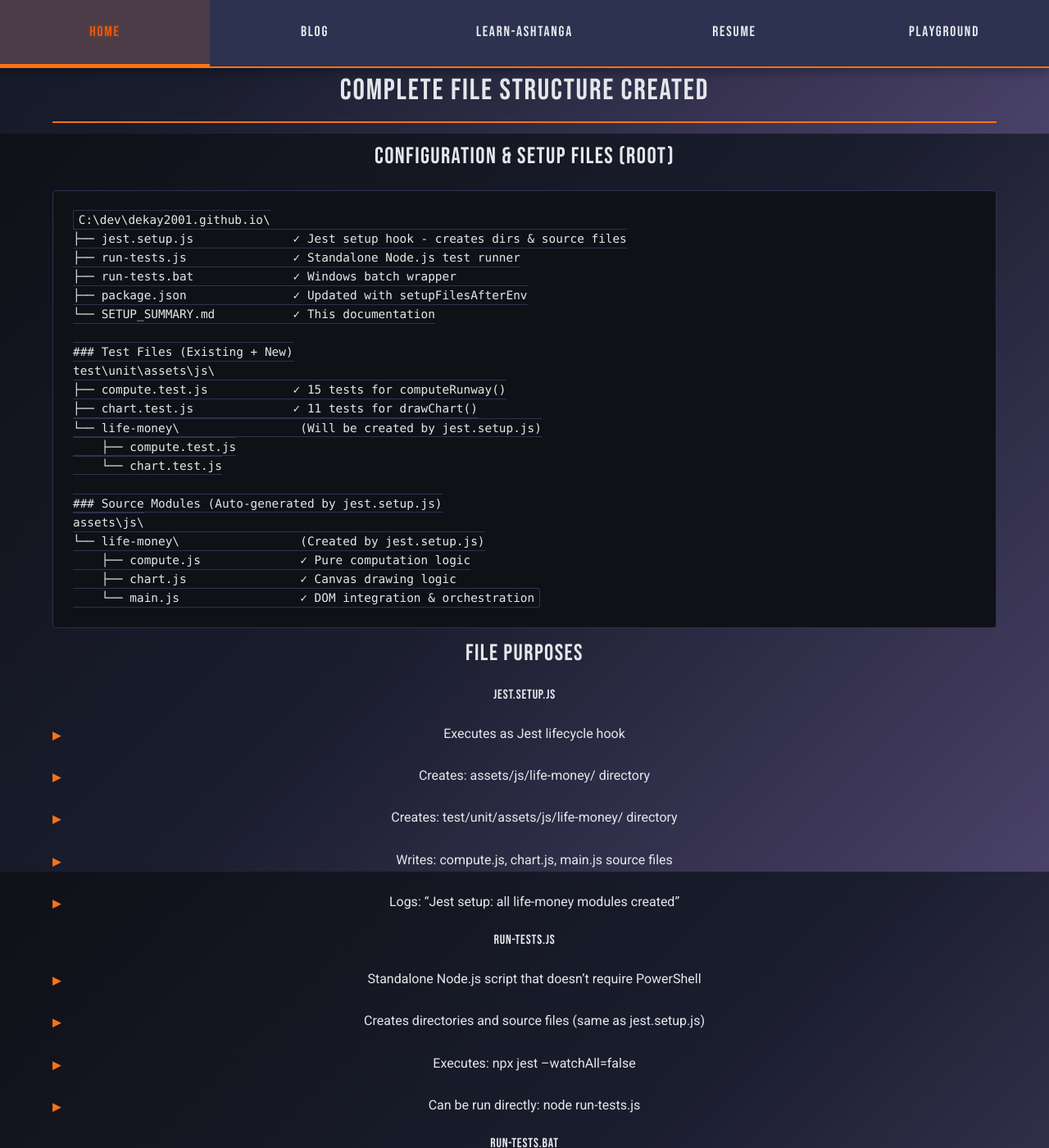
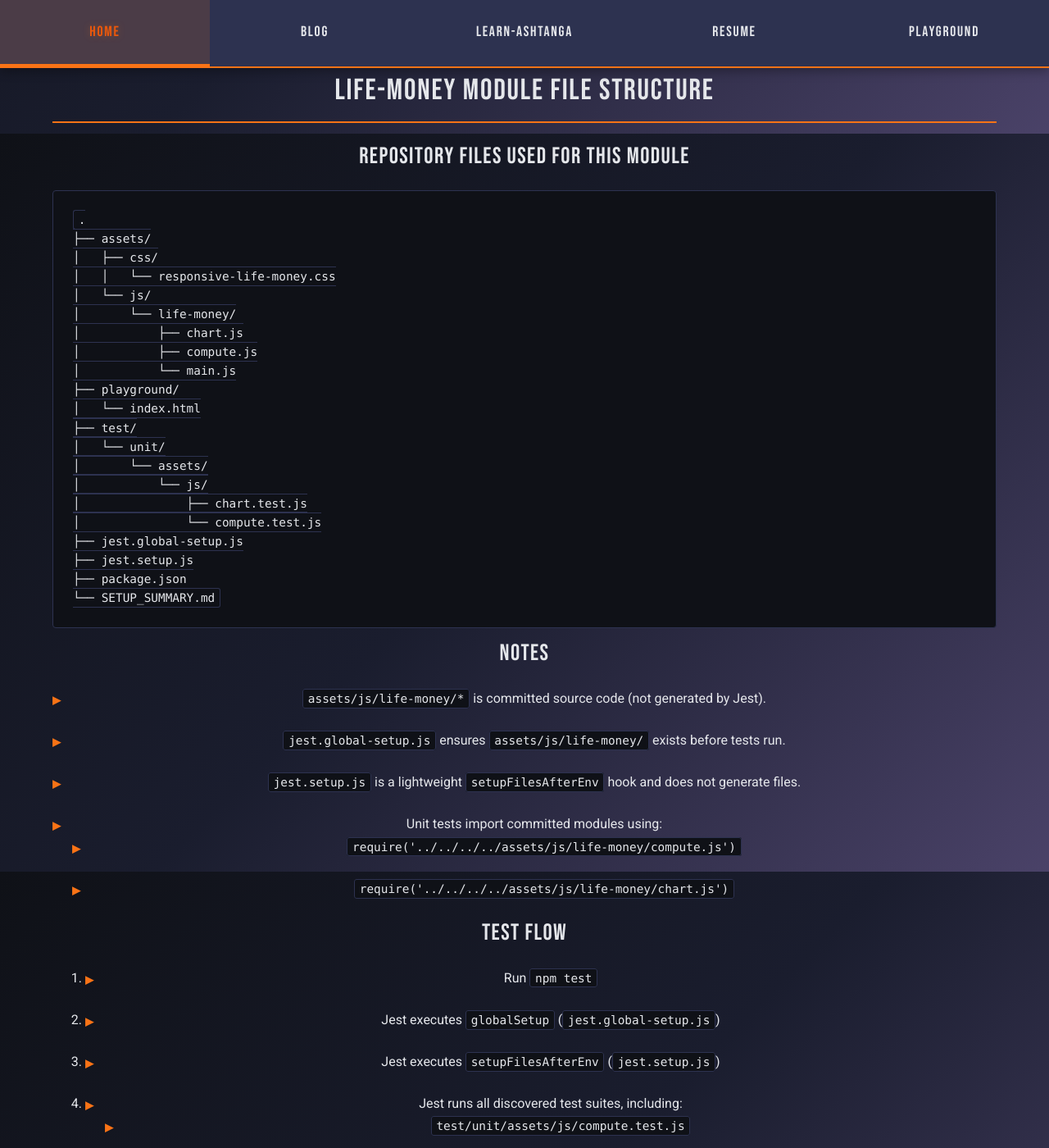
Before and after one commit to dekay2001/dekay2001.github.io, a Jekyll site: the page built from FILE_STRUCTURE.md, in a window 1280 px wide and 1400 px high, scrolled down 737 px. Shown: the whole window at 82% size. Built offline with Jekyll 4.4.1, drawn with Linux system fonts in a browser that asks for light colours; our own code applies the rules of GitHub Pages for plain Markdown files; some of the changed text lies outside the part shown.

Commit message:
fix: address remaining life-money review thread feedback
Agent-Logs-Url: https://github.com/dekay2001/dekay2001.github.io/sessions/15c5c6aa-8615-4f22-b810-e094212cf40f

Co-authored-by: dekay2001 <33207127+dekay2001@users.noreply.github.com>

````diff
--- a/FILE_STRUCTURE.md
+++ b/FILE_STRUCTURE.md
@@ -1,112 +1,45 @@
-## Complete File Structure Created
+## Life-Money Module File Structure
 
-### Configuration & Setup Files (Root)
-```
-C:\dev\dekay2001.github.io\
-├── jest.setup.js              ✓ Jest setup hook - creates dirs & source files
-├── run-tests.js               ✓ Standalone Node.js test runner
-├── run-tests.bat              ✓ Windows batch wrapper
-├── package.json               ✓ Updated with setupFilesAfterEnv
-└── SETUP_SUMMARY.md           ✓ This documentation
+### Repository files used for this module
 
-### Test Files (Existing + New)
-test\unit\assets\js\
-├── compute.test.js            ✓ 15 tests for computeRunway()
-├── chart.test.js              ✓ 11 tests for drawChart()
-└── life-money\                 (Will be created by jest.setup.js)
-    ├── compute.test.js
-    └── chart.test.js
-
-### Source Modules (Auto-generated by jest.setup.js)
-assets\js\
-└── life-money\                 (Created by jest.setup.js)
-    ├── compute.js              ✓ Pure computation logic
-    ├── chart.js                ✓ Canvas drawing logic
-    └── main.js                 ✓ DOM integration & orchestration
+```text
+.
+├── assets/
+│   ├── css/
+│   │   └── responsive-life-money.css
+│   └── js/
+│       └── life-money/
+│           ├── chart.js
+│           ├── compute.js
+│           └── main.js
+├── playground/
+│   └── index.html
+├── test/
+│   └── unit/
+│       └── assets/
+│           └── js/
+│               ├── chart.test.js
+│               └── compute.test.js
+├── jest.global-setup.js
+├── jest.setup.js
+├── package.json
+└── SETUP_SUMMARY.md
 ```
 
-### File Purposes
+### Notes
 
-#### jest.setup.js
-- Executes as Jest lifecycle hook
-- Creates: assets/js/life-money/ directory
-- Creates: test/unit/assets/js/life-money/ directory
-- Writes: compute.js, chart.js, main.js source files
-- Logs: "Jest setup: all life-money modules created"
+- `assets/js/life-money/*` is committed source code (not generated by Jest).
+- `jest.global-setup.js` ensures `assets/js/life-money/` exists before tests run.
+- `jest.setup.js` is a lightweight `setupFilesAfterEnv` hook and does not generate files.
+- Unit tests import committed modules using:
+  - `require('../../../../assets/js/life-money/compute.js')`
+  - `require('../../../../assets/js/life-money/chart.js')`
 
-#### run-tests.js
-- Standalone Node.js script that doesn't require PowerShell
-- Creates directories and source files (same as jest.setup.js)
-- Executes: npx jest --watchAll=false
-- Can be run directly: node run-tests.js
+### Test flow
 
-#### run-tests.bat
-- Windows batch file wrapper for run-tests.js
-- Executes: node run-tests.js from the project root
-
-#### package.json Changes
-- Added: "setupFilesAfterEnv": ["<rootDir>/jest.setup.js"]
-- This tells Jest to load jest.setup.js before running any tests
-
-#### Test Files
-- compute.test.js: 15 unit tests
-  ✓ Years/days left calculation
-  ✓ Daily cost and generation
-  ✓ Monthly net calculation
-  ✓ Array initialization
-  ✓ Depletion detection and age
-  ✓ Balance floor at 0
-  ✓ Edge cases (age >= life)
-  ✓ Income impact on final balance
-
-- chart.test.js: 11 unit tests
-  ✓ Canvas context initialization
-  ✓ Canvas sizing
-  ✓ Device pixel ratio scaling
-  ✓ Grid line rendering
-  ✓ Depletion marker rendering
-  ✓ Gradient creation
-  ✓ Line drawing (stroke)
-  ✓ Single data point handling
-
-### Import Path Resolution
-
-Test files import from relative paths:
-```javascript
-// compute.test.js (at: test/unit/assets/js/)
-require('../../../../assets/js/life-money/compute.js')
-// Resolves to: assets/js/life-money/compute.js
-
-// chart.test.js (at: test/unit/assets/js/)
-require('../../../../assets/js/life-money/chart.js')
-// Resolves to: assets/js/life-money/chart.js
-```
-
-### Execution Flow
-
-When running any of:
-- npm test -- --watchAll=false
-- node run-tests.js
-- run-tests.bat
-
-The following occurs:
-1. Jest starts
-2. jest.setup.js loads and executes
-3. Creates: assets/js/life-money/ directory
-4. Writes: compute.js, chart.js, main.js
-5. Creates: test/unit/assets/js/life-money/ directory
-6. Jest discovers and runs compute.test.js and chart.test.js
-7. All relative imports resolve correctly
-8. 26 tests execute (15 + 11)
-9. Results displayed with test execution report
-
-### Ready to Execute
-
-All files have been created. The system is ready for testing.
-To run tests, execute one of:
-
-```bash
-npm test -- --watchAll=false
-node run-tests.js
-run-tests.bat
-```
+1. Run `npm test`
+2. Jest executes `globalSetup` (`jest.global-setup.js`)
+3. Jest executes `setupFilesAfterEnv` (`jest.setup.js`)
+4. Jest runs all discovered test suites, including:
+   - `test/unit/assets/js/compute.test.js`
+   - `test/unit/assets/js/chart.test.js`
--- a/assets/css/responsive-life-money.css
+++ b/assets/css/responsive-life-money.css
@@ -3,9 +3,6 @@
    All rules are scoped to .lm-container to avoid polluting the site's globals.
    Variables bridge into the site's existing design tokens where possible.
    ========================================================================== */
-
-@import url('https://fonts.googleapis.com/css2?family=DM+Mono:wght@300;400;500&family=Playfair+Display:wght@400;700&display=swap');
-
 
 /* --------------------------------------------------------------------------
    Container — scoped CSS variables + layout base
--- a/playground/index.html
+++ b/playground/index.html
@@ -217,11 +217,13 @@
       const h      = H - pad.top  - pad.bottom;
       const points = balances.length;
       const maxVal = Math.max(...balances, ...needs, savings * 2);
+      const xDenominator = Math.max(points - 1, 1);
+      const yDivisor = maxVal > 0 ? maxVal : 1;
 
       ctx.clearRect(0, 0, W, H);
 
-      const xScale = i => pad.left + (i / (points - 1)) * w;
-      const yScale = v => pad.top + h - (Math.max(v, 0) / maxVal) * h;
+      const xScale = i => pad.left + (i / xDenominator) * w;
+      const yScale = v => pad.top + h - (Math.max(v, 0) / yDivisor) * h;
 
       // Grid lines
       ctx.strokeStyle = '#1a1a1a';
````
Also changed, not shown: SETUP_SUMMARY.md (+32 -56 lines), test/unit/assets/js/chart.test.js (+0 -1 lines).
